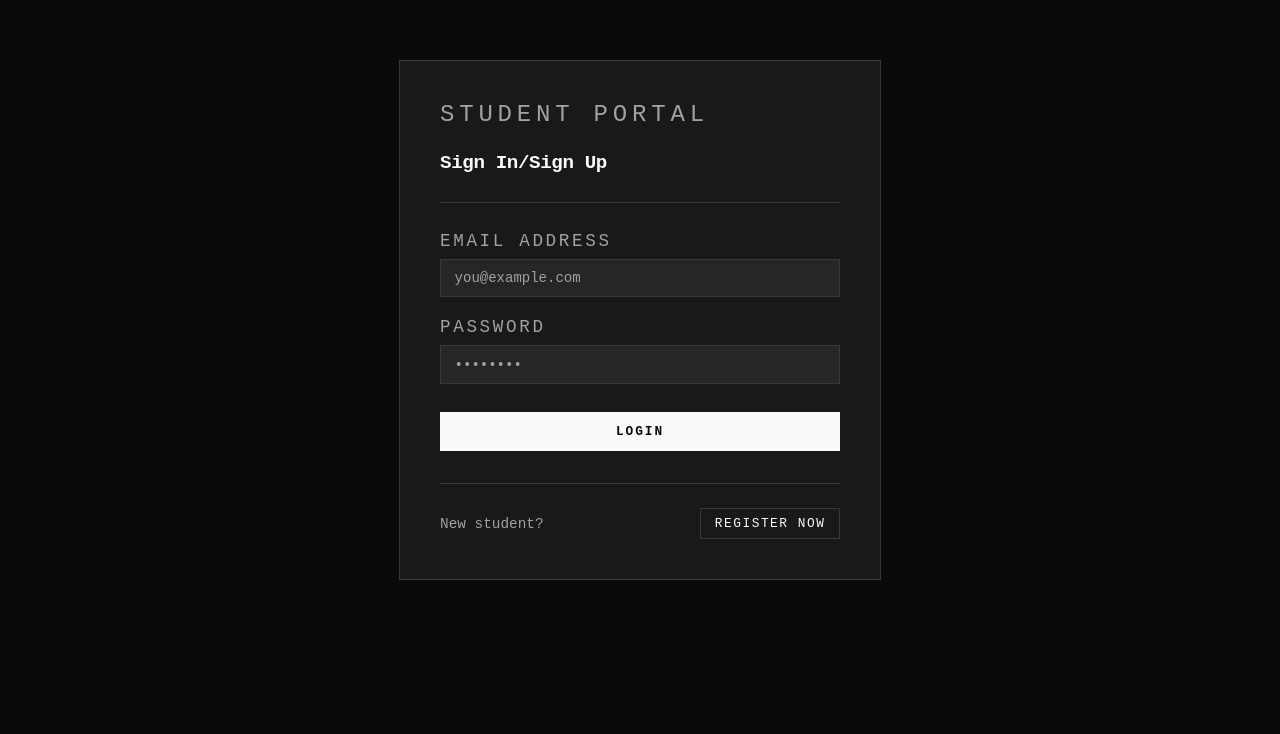
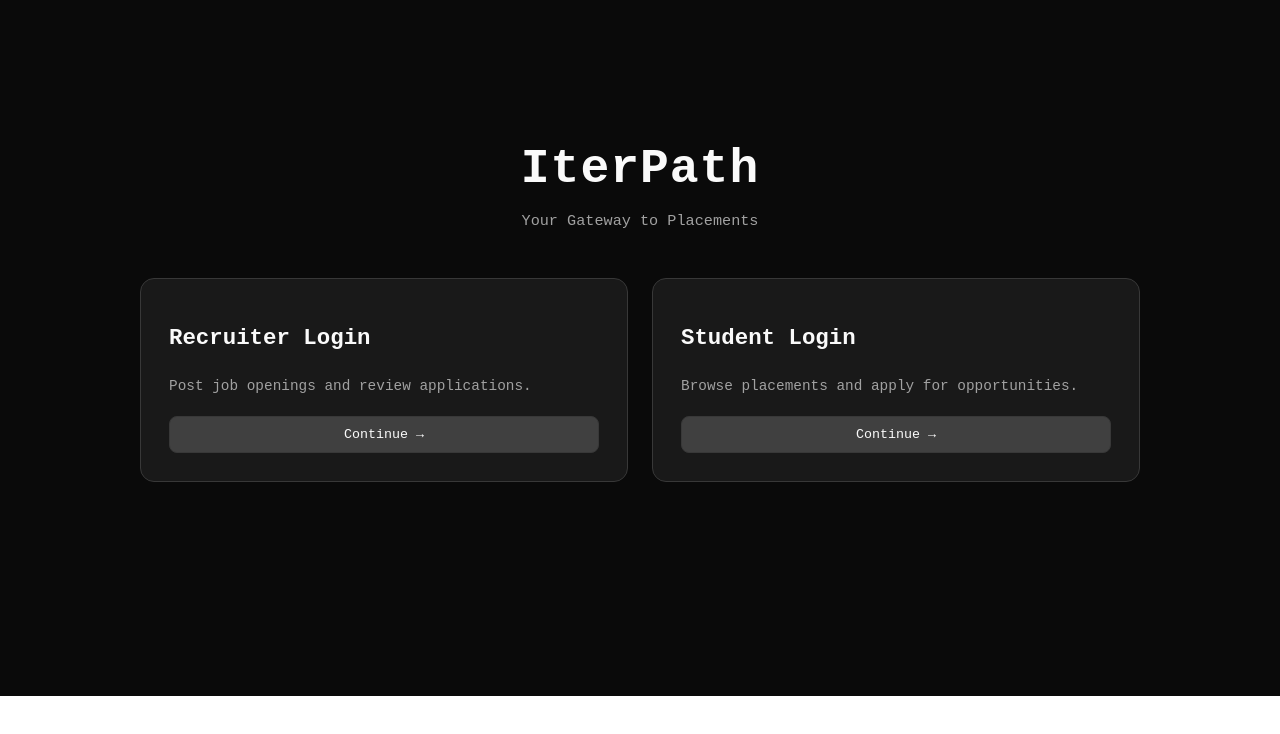
Before and after one commit to JoeChala/IterPath, a React app in the folder frontend/: page / in a window 1280 px wide. Shown: the part 104-838 px from the top of the page. After the commit the page ends 800 px from the top, so only its background shows below. Built offline with nearby package versions, Linux system fonts and the light colour scheme; the HTML template or start-up script is replaced by a standard one.

Commit message:
HomePage added

```diff
--- a/frontend/src/App.jsx
+++ b/frontend/src/App.jsx
@@ -1,4 +1,7 @@
 import { BrowserRouter, Routes, Route } from "react-router-dom";
+
+import HomePage from "./pages/HomePage";
+
 import StudentLoginPage from "./pages/StudentLoginPage";
 import StudentRegisterPage from "./pages/StudentRegisterPage";
 import StudentDashboard from "./pages/StudentDashboard.jsx";
@@ -8,9 +11,16 @@ function App() {
   return (
     <BrowserRouter>
       <Routes>
-        <Route path="/" element={<StudentLoginPage />} />
+        {/* Home Page */}
+        <Route path="/" element={<HomePage />} />
+
+        {/* Student Routes */}
+        <Route path="/student/login" element={<StudentLoginPage />} />
+
         <Route path="/register" element={<StudentRegisterPage />} />
+
         <Route path="/dashboard" element={<StudentDashboard />} />
+
         <Route path="/dashboard/posting/:id" element={<StudentPostingPage />} />
       </Routes>
     </BrowserRouter>
--- /dev/null
+++ b/frontend/src/css/HomePage.css
@@ -0,0 +1,111 @@
+.home-page {
+  min-height: 100vh;
+  background: var(--background);
+  color: var(--foreground);
+  display: flex;
+  justify-content: center;
+  align-items: center;
+  font-family: var(--font-sans);
+}
+
+/* Container */
+
+.home-container {
+  width: 100%;
+  max-width: 1000px;
+  padding: 40px 20px;
+}
+
+/* Header */
+
+.home-header {
+  text-align: center;
+  margin-bottom: 48px;
+}
+
+.home-title {
+  font-size: 3rem;
+  letter-spacing: 1px;
+  margin-bottom: 8px;
+}
+
+.home-subtitle {
+  color: var(--muted-foreground);
+  font-size: 0.95rem;
+}
+
+/* Cards Grid */
+
+.home-cards {
+  display: grid;
+  grid-template-columns: repeat(auto-fit, minmax(260px, 1fr));
+  gap: 24px;
+}
+
+/* Individual Card */
+
+.home-card {
+  background: var(--card);
+  border: 1px solid var(--border);
+  border-radius: 14px;
+  padding: 28px;
+  cursor: pointer;
+
+  display: flex;
+  flex-direction: column;
+  justify-content: space-between;
+
+  transition: 0.2s ease;
+}
+
+.home-card:hover {
+  border-color: var(--ring);
+  transform: translateY(-5px);
+}
+
+/* Card Text */
+
+.home-card h2 {
+  font-size: 1.4rem;
+  margin-bottom: 10px;
+}
+
+.home-card p {
+  color: var(--muted-foreground);
+  font-size: 0.9rem;
+  margin-bottom: 20px;
+  line-height: 1.4;
+}
+
+/* Button */
+
+.home-btn {
+  background: var(--accent);
+  color: var(--foreground);
+
+  border: 1px solid var(--border);
+  border-radius: 8px;
+
+  padding: 10px 16px;
+  font-family: var(--font-sans);
+
+  cursor: pointer;
+  transition: 0.2s;
+}
+
+.home-btn:hover {
+  background: var(--ring);
+  border-color: var(--ring);
+}
+
+/* Responsive tweak */
+
+@media (max-width: 600px) {
+  .home-title {
+    font-size: 2.4rem;
+  }
+
+  .home-container {
+    padding: 30px 16px;
+  }
+}
--- /dev/null
+++ b/frontend/src/pages/HomePage.jsx
@@ -0,0 +1,42 @@
+import { useNavigate } from "react-router-dom";
+import "../css/HomePage.css";
+
+function HomePage() {
+  const navigate = useNavigate();
+
+  return (
+    <div className="home-page">
+      <div className="home-container">
+        {/* Logo / Title */}
+        <div className="home-header">
+          <h1 className="home-title">IterPath</h1>
+          <p className="home-subtitle">Your Gateway to Placements</p>
+        </div>
+
+        {/* Role Selection */}
+        <div className="home-cards">
+          {/* Recruiter */}
+          <div
+            className="home-card"
+            onClick={() => navigate("/recruiter/login")}
+          >
+            <h2>Recruiter Login</h2>
+            <p>Post job openings and review applications.</p>
+
+            <button className="home-btn">Continue →</button>
+          </div>
+
+          {/* Student */}
+          <div className="home-card" onClick={() => navigate("/student/login")}>
+            <h2>Student Login</h2>
+            <p>Browse placements and apply for opportunities.</p>
+
+            <button className="home-btn">Continue →</button>
+          </div>
+        </div>
+      </div>
+    </div>
+  );
+}
+
+export default HomePage;
```
Also changed, not shown: frontend/src/pages/RecruiterLoginPage.jsx (added, +9 -0 lines), 1 other file (tests, documents, lock files or other folders).
